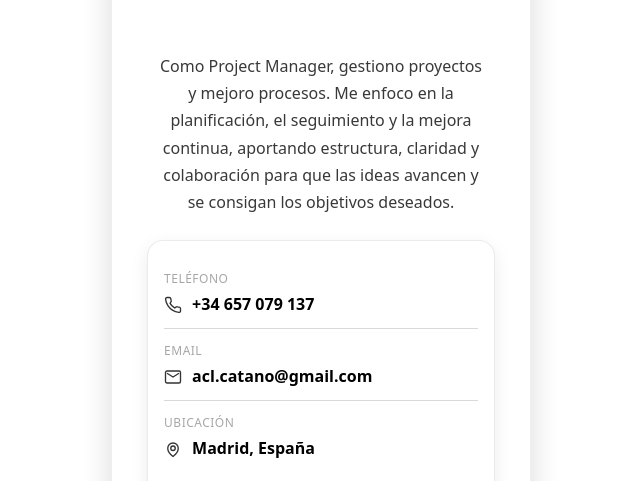
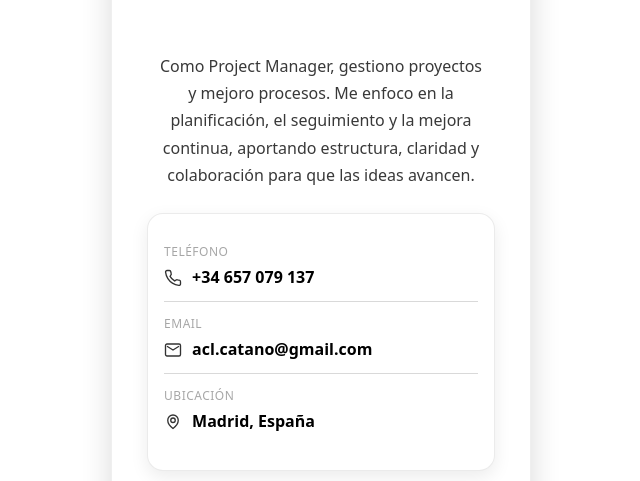
Before and after one commit to adrianacatano/Tarjeta-adriana, a plain HTML site: page index.html in a window 1280 px wide. Shown: the part 319-800 px from the top of the page, without its empty margins (319-959 px from the left). Drawn offline with Linux system fonts and the light colour scheme.

Commit message:
Add files via upload

```diff
--- a/index.html
+++ b/index.html
@@ -86,7 +86,7 @@
 
       <section class="content">
         <p class="about">Como Project Manager, gestiono proyectos y mejoro procesos.
-Me enfoco en la planificación, el seguimiento y la mejora continua, aportando estructura, claridad y colaboración para que las ideas avancen y se consigan los objetivos deseados.</p>
+Me enfoco en la planificación, el seguimiento y la mejora continua, aportando estructura, claridad y colaboración para que las ideas avancen.</p>
 
         <div class="contact-card">
           <ul class="contact-list">
```
